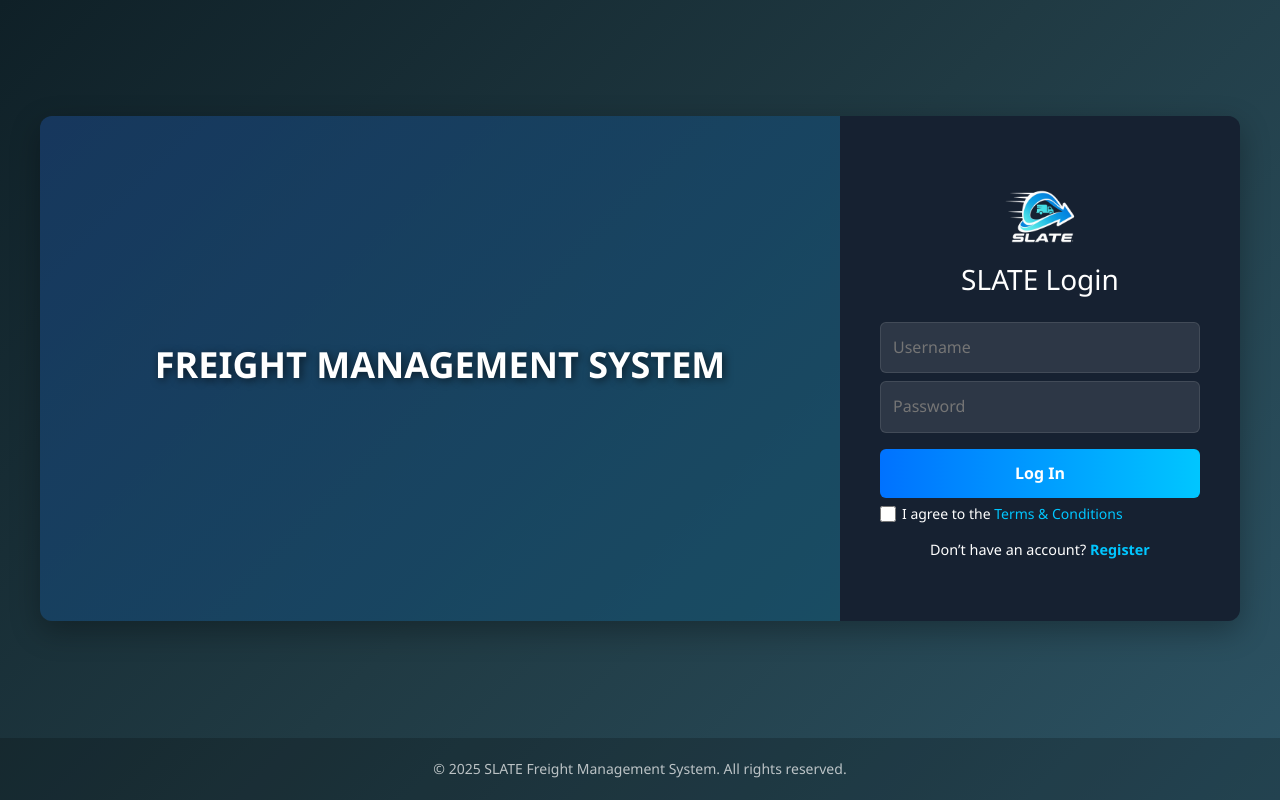
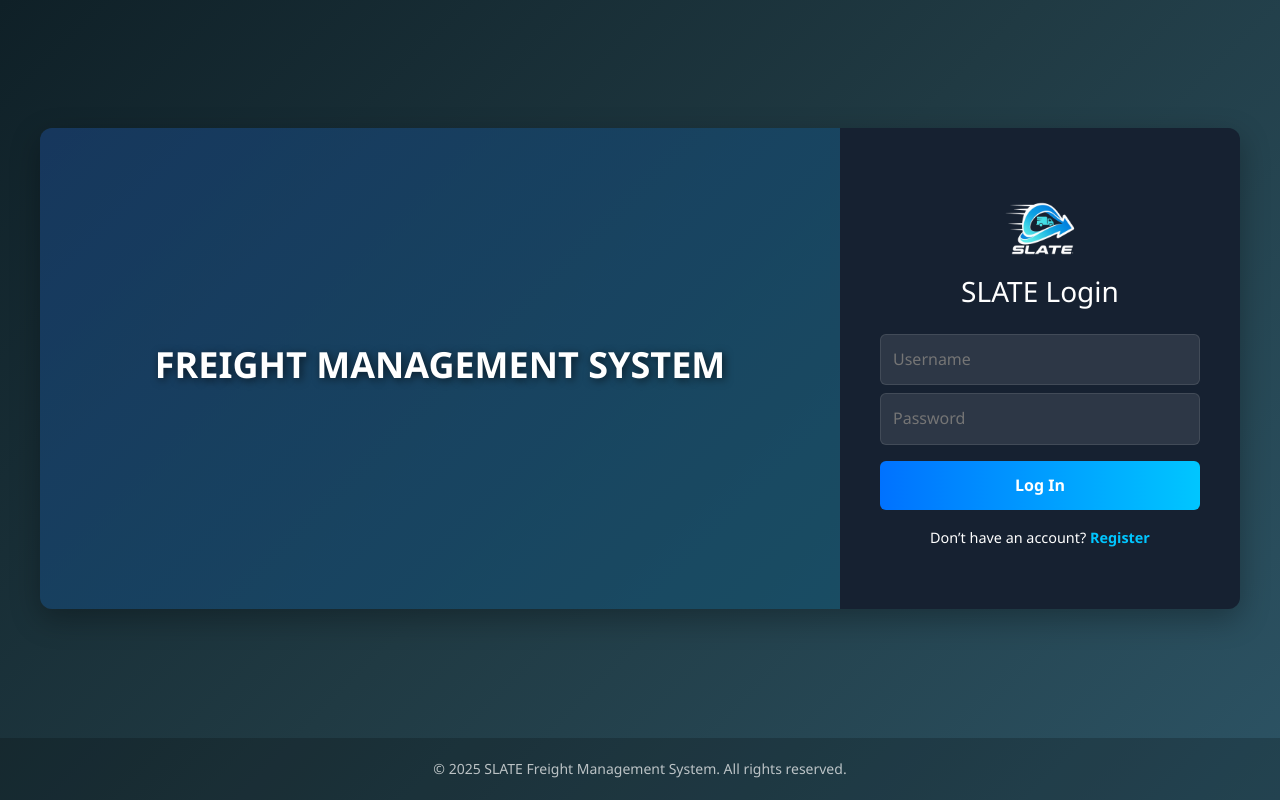
Before and after one commit to SheEeEeEeEeN/Core3, a PHP site: page /login.php in a window 1280 px wide. Run offline with PHP 8.4, Linux system fonts and the light colour scheme; some libraries are stand-ins or nearby versions.

Commit message:
updated bago ang sakuna

```diff
--- a/login.php
+++ b/login.php
@@ -501,54 +501,10 @@ if (isset($conn) && $conn instanceof mysqli) {
               Log In
             </button>
 
-            <!-- ✅ Terms Agreement -->
-            <div class="terms-checkbox">
-              <input type="checkbox" id="agreeLogin" name="terms">
-              <label for="agreeLogin">
-                I agree to the
-                <a href="#" data-bs-toggle="modal" data-bs-target="#termsModal">
-                  Terms & Conditions
-                </a>
-              </label>
-            </div>
-
             <?php if (!empty($error) && isset($_POST['login'])): ?>
               <div class="inline-message error"><?= $error ?></div>
             <?php endif; ?>
           </form>
-
-
-          <!-- Terms & Conditions Modal -->
-          <div class="modal fade" id="termsModal" tabindex="-1" aria-labelledby="termsModalLabel" aria-hidden="true">
-            <div class="modal-dialog modal-dialog-scrollable modal-lg">
-              <div class="modal-content" style="background:#222; color:#fff; border-radius:10px;">
-                <div class="modal-header">
-                  <h5 class="modal-title" id="termsModalLabel">Terms & Conditions</h5>
-                </div>
-                <div class="modal-body" style="max-height:400px; overflow-y:auto; font-size:14px;">
-                  <p><strong>1. Acceptance of Terms</strong></p>
-                  <p>By creating an account, you agree to follow our system rules and policies.</p>
-
-                  <p><strong>2. User Responsibilities</strong></p>
-                  <p>You must provide accurate information when registering and respect the system’s usage rules.</p>
-
-                  <p><strong>3. Data Privacy</strong></p>
-                  <p>We handle your data securely and will not share it without consent, except as required by law.</p>
-
-                  <p><strong>4. Restrictions</strong></p>
-                  <p>Do not misuse the system, attempt unauthorized access, or disrupt service operations.</p>
-
-                  <p><strong>5. Changes to Terms</strong></p>
-                  <p>We may update these Terms & Conditions, and continued use means you accept those changes.</p>
-                </div>
-                <div class="modal-footer">
-                  <button type="button" class="btn btn-secondary btn-sm" data-bs-dismiss="modal">Close</button>
-                </div>
-              </div>
-            </div>
-          </div>
-
-
 
           <!-- Register Form -->
           <form id="registerForm" class="register-form" method="POST" action="login.php" style="display:none;">
@@ -690,23 +719,22 @@ if (isset($conn) && $conn instanceof mysqli) {
       return true;
     }
 
-    // ✅ Ensure terms are checked before login with SweetAlert2
-    function checkTerms() {
-      const terms = document.getElementById("agreeLogin");
+    // Ensure terms are checked before register
+    document.querySelector('#registerForm').addEventListener('submit', function(e) {
+      const terms = document.getElementById("agreeRegister");
       if (!terms.checked) {
+        e.preventDefault(); // stop form submission
         Swal.fire({
           title: 'Terms & Conditions',
-          text: 'You must agree to the Terms & Conditions before logging in.',
+          text: 'You must agree to the Terms & Conditions before registering.',
           confirmButtonColor: '#0072ff',
           customClass: {
             popup: 'normal-swal',
-            title: 'swal-title-blue' // 👈 add custom class for title
+            title: 'swal-title-blue'
           }
         });
-        return false; // stop form submission
       }
-      return true;
-    }
+    });
   </script>
 
   <!-- Trigger alert (if any) AFTER the showAlert function is defined -->
```
Also changed, not shown: other parts of login.php (+74 -1 lines), remorig.png (deleted).
